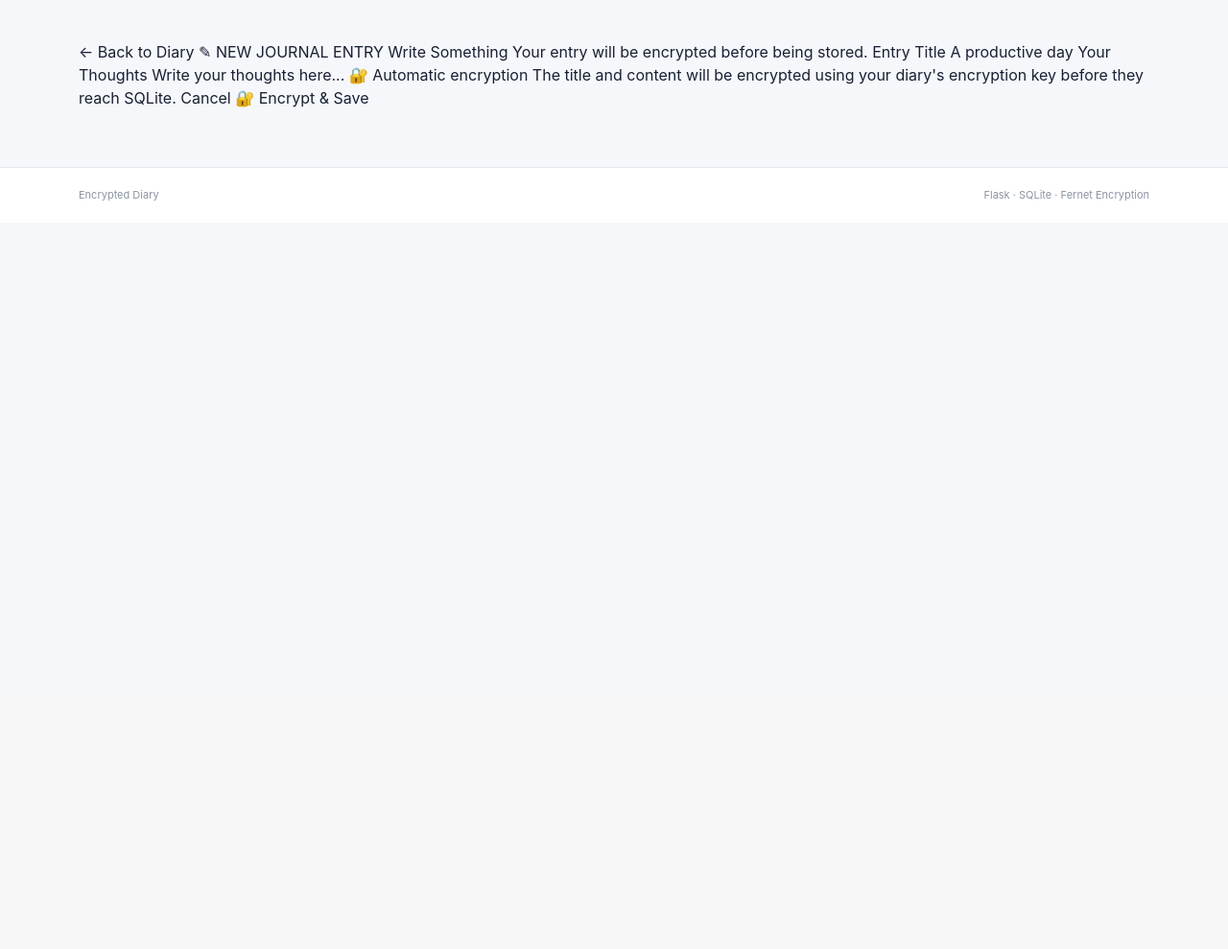
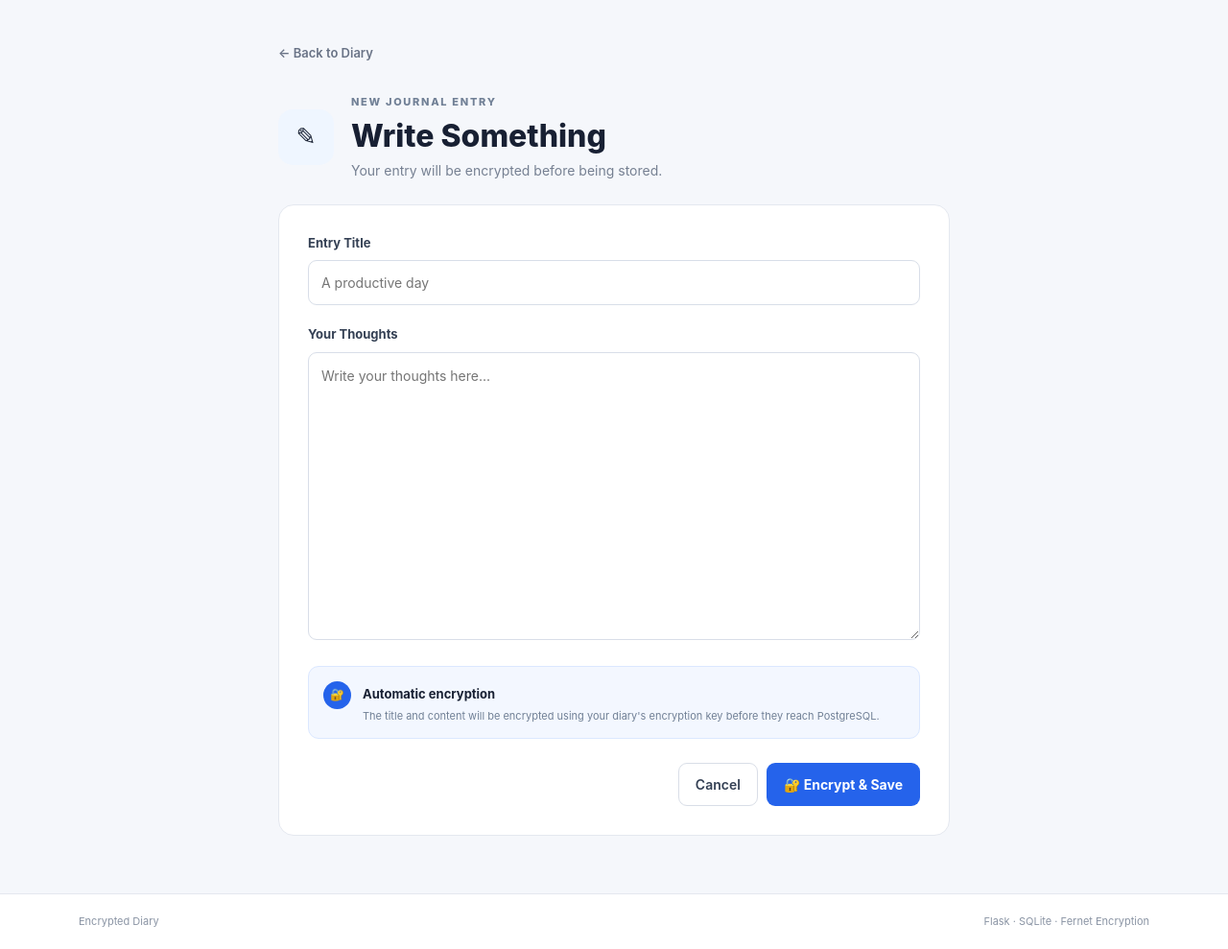
Before and after one commit to Monika425/EncryptedDiary, a Flask app: template templates/entry.html in a window 1280 px wide. Shown: the part 76-1065 px from the top of the page at 96% size. Before the commit the page ends 285 px from the top, so only its background shows below. Run offline with Flask 3, Linux system fonts and the light colour scheme; the template is opened without the code that fills it, so the values that code supplies are empty.

Commit message:
Update entry.html

```diff
--- a/templates/entry.html
+++ b/templates/entry.html
@@ -1,26 +1,205 @@
-{% extends "base.html" %} {% block title %} Journal Entry {% endblock %} {% block content %}
-← Back to Diary {% if entry %}
+{% extends "base.html" %}
+
+{% block title %}
+Journal Entry
+{% endblock %}
+
+{% block content %}
+
+<div class="form-page">
+
+    <a
+        href="{{ url_for(
+            'unlocked_diary',
+            diary_id=diary['id']
+        ) }}"
+        class="back-link"
+    >
+        ← Back to Diary
+    </a>
+
+
+    {% if entry %}
+
+    <div class="entry-detail-card">
+
+        <div class="entry-detail-top">
+
+            <div>
+
+                <div class="eyebrow unlocked-text">
                     DECRYPTED ENTRY
+                </div>
+
+                <div class="entry-date">
                     {{ entry["created_at"] }}
+                </div>
+
+            </div>
+
+            <div class="decrypted-check">
                 ✓
-{{ title }}
-{{ content }}
-Back Delete Entry
+            </div>
+
+        </div>
+
+
+        <h1>
+            {{ entry["title"] }}
+        </h1>
+
+
+        <div class="entry-full-content">
+            {{ entry["content"] }}
+        </div>
+
+
+        <div class="entry-detail-actions">
+
+            <a
+                href="{{ url_for(
+                    'unlocked_diary',
+                    diary_id=diary['id']
+                ) }}"
+                class="secondary-button"
+            >
+                Back
+            </a>
+
+            <a
+                href="{{ url_for(
+                    'delete_entry',
+                    diary_id=diary['id'],
+                    entry_id=entry['id']
+                ) }}"
+                class="danger-button"
+                onclick="
+                    return confirm(
+                        'Delete this encrypted entry?'
+                    )
+                "
+            >
+                Delete Entry
+            </a>
+
+        </div>
+
+    </div>
+
+
     {% else %}
+
+    <div class="form-heading">
+
+        <div class="large-security-icon">
             ✎
+        </div>
+
+        <div>
+
+            <div class="eyebrow">
                 NEW JOURNAL ENTRY
+            </div>
+
+            <h1>
                 Write Something
-Your entry will be encrypted before being stored.
+            </h1>
 
+            <p>
+                Your entry will be encrypted before
+                being stored.
+            </p>
+
+        </div>
+
+    </div>
+
+
+    <form
+        method="POST"
+        class="modern-form"
+    >
+
+        <div class="field">
+
+            <label>
                 Entry Title
-A productive day
+            </label>
+
+            <input
+                type="text"
+                name="title"
+                placeholder="A productive day"
+                required
+            >
+
+        </div>
+
+
+        <div class="field">
+
+            <label>
                 Your Thoughts
-Write your thoughts here...
+            </label>
 
+            <textarea
+                name="content"
+                class="journal-input"
+                placeholder="Write your thoughts here..."
+                required
+            ></textarea>
+
+        </div>
+
+
+        <div class="encryption-info">
+
+            <div class="encryption-info-icon">
                 🔐
+            </div>
+
+            <div>
+
+                <strong>
                     Automatic encryption
-The title and content will be encrypted using your diary's encryption key before they reach SQLite.
+                </strong>
 
-Cancel 🔐 Encrypt & Save
+                <p>
+                    The title and content will be encrypted
+                    using your diary's encryption key before
+                    they reach PostgreSQL.
+                </p>
+
+            </div>
+
+        </div>
+
+
+        <div class="form-buttons">
+
+            <a
+                href="{{ url_for(
+                    'unlocked_diary',
+                    diary_id=diary['id']
+                ) }}"
+                class="secondary-button"
+            >
+                Cancel
+            </a>
+
+            <button
+                type="submit"
+                class="primary-button"
+            >
+                🔐 Encrypt & Save
+            </button>
+
+        </div>
+
+    </form>
+
     {% endif %}
+
+</div>
+
 {% endblock %}
```
Lines whose indentation alone changed are shown as unchanged.
